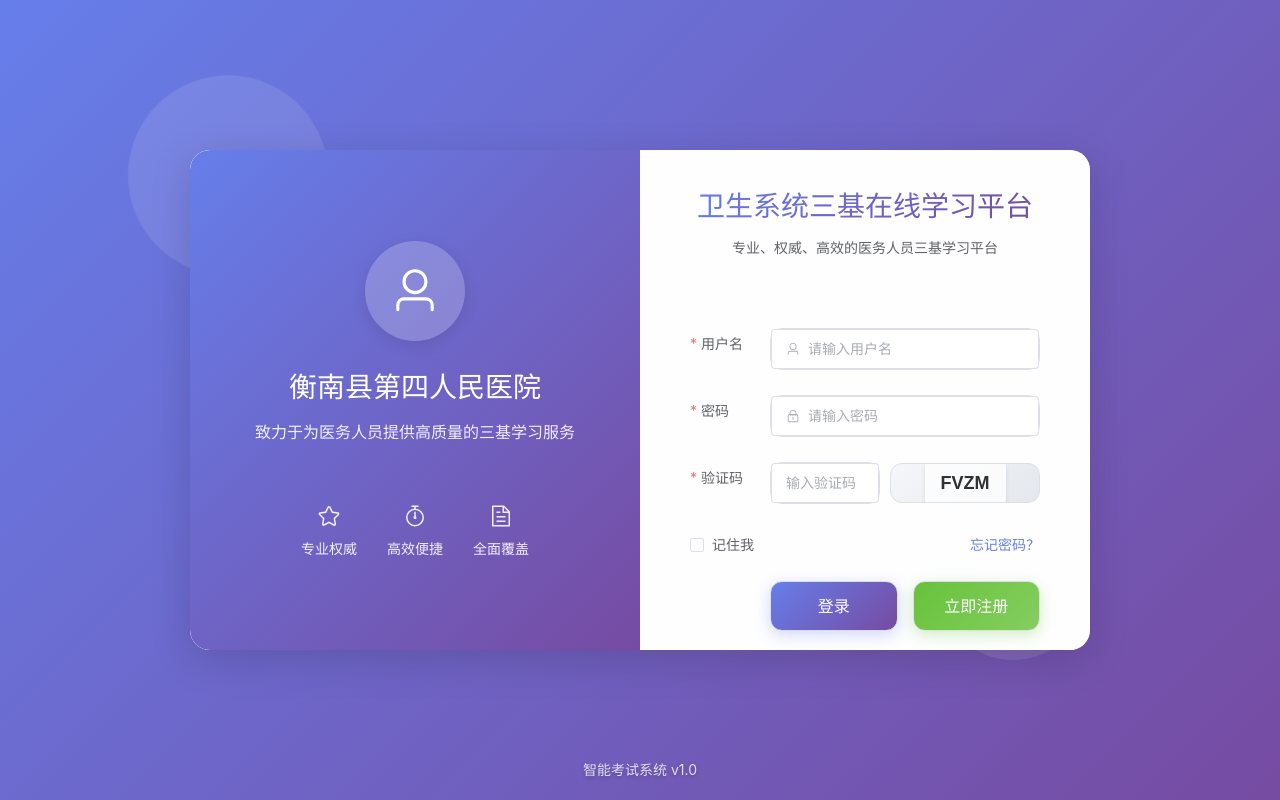
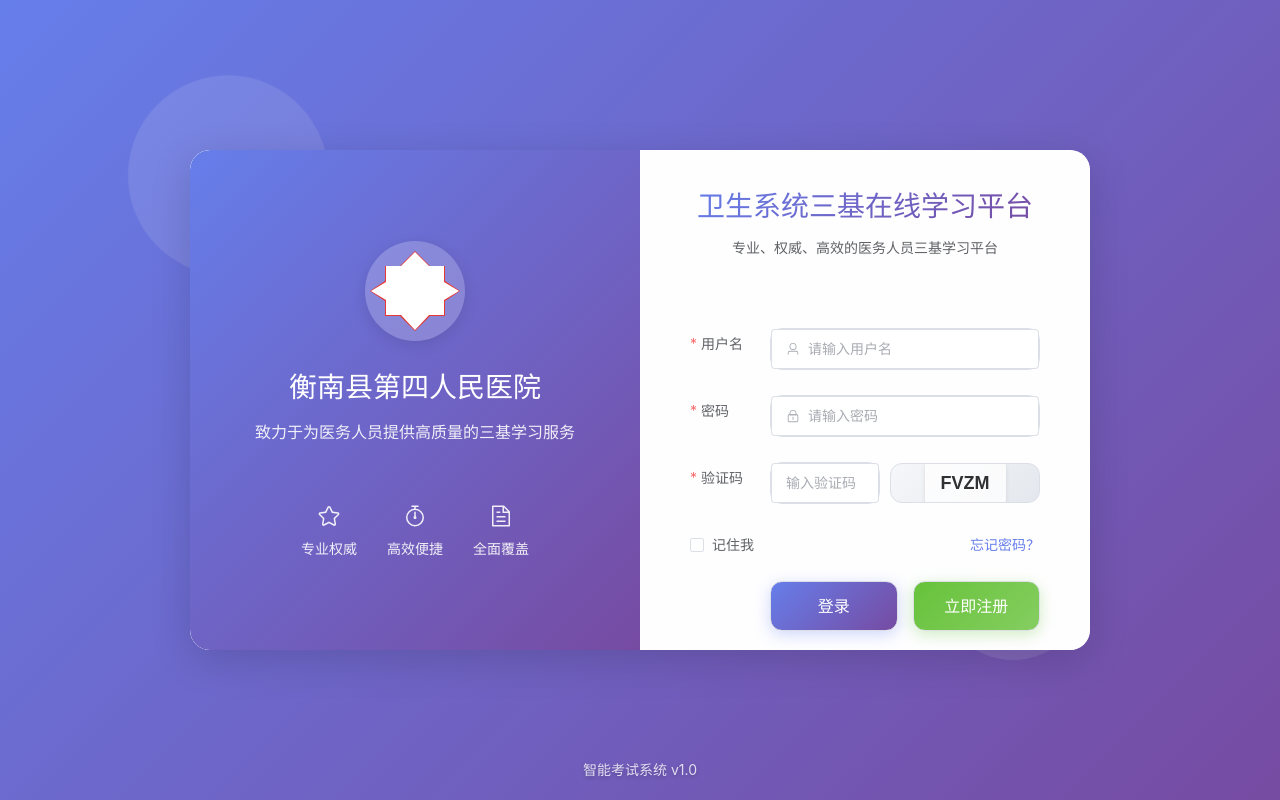
Before and after one commit to hangyubin/SanJikaoshi, a Vue app in the folder client/: page /login in a window 1280 px wide. Built offline with nearby package versions, Linux system fonts and the light colour scheme.

Commit message:
优化logo设计，使用医疗十字标志图片

```diff
--- a/client/src/views/Login.vue
+++ b/client/src/views/Login.vue
@@ -15,7 +15,7 @@
       <!-- 左侧医院信息 -->
       <div class="hospital-info">
         <div class="hospital-logo">
-          <el-icon class="hospital-icon"><component :is="currentHospitalIcon" /></el-icon>
+          <img src="/logo.svg" alt="医疗标志" class="logo-image" />
         </div>
         <h2 class="hospital-name">{{ hospitalInfo.name }}</h2>
         <p class="hospital-desc">{{ hospitalInfo.description }}</p>
@@ -121,10 +121,9 @@
 </template>
 
 <script setup lang="ts">
-import { ref, reactive, onMounted, computed } from 'vue'
+import { ref, reactive, onMounted } from 'vue'
 import { useRouter } from 'vue-router'
 import type { FormInstance, FormRules } from 'element-plus'
-import * as ElementPlusIconsVue from '@element-plus/icons-vue'
 import { ElMessage } from 'element-plus'
 import axios from '@/utils/axios'
 
@@ -206,10 +205,7 @@ onMounted(() => {
   generateCaptcha()
 })
 
-// 计算当前医院图标组件
-const currentHospitalIcon = computed(() => {
-  return ElementPlusIconsVue[hospitalInfo.icon as keyof typeof ElementPlusIconsVue] || ElementPlusIconsVue.User
-})
+
 
 const handleLogin = async () => {
   if (!loginFormRef.value) return
@@ -447,9 +443,10 @@ const handleRegisterRedirect = () => {
   box-shadow: 0 4px 15px rgba(0, 0, 0, 0.1);
 }
 
-.hospital-icon {
-  font-size: 50px;
-  color: white;
+.logo-image {
+  width: 100px;
+  height: 100px;
+  object-fit: contain;
 }
 
 .hospital-name {
--- a/client/src/views/Register.vue
+++ b/client/src/views/Register.vue
@@ -12,7 +12,7 @@
       <!-- 左侧医院信息 -->
       <div class="hospital-info">
         <div class="hospital-logo">
-          <el-icon class="hospital-icon"><User /></el-icon>
+          <img src="/logo.svg" alt="医疗标志" class="logo-image" />
         </div>
         <h2 class="hospital-name">衡南县第四人民医院</h2>
         <p class="hospital-desc">致力于为医务人员提供高质量的三基学习服务</p>
@@ -411,9 +411,10 @@ onMounted(() => {
   box-shadow: 0 4px 15px rgba(0, 0, 0, 0.1);
 }
 
-.hospital-icon {
-  font-size: 50px;
-  color: white;
+.logo-image {
+  width: 100px;
+  height: 100px;
+  object-fit: contain;
 }
 
 .hospital-name {
```
Also changed, not shown: client/public/logo.svg.
